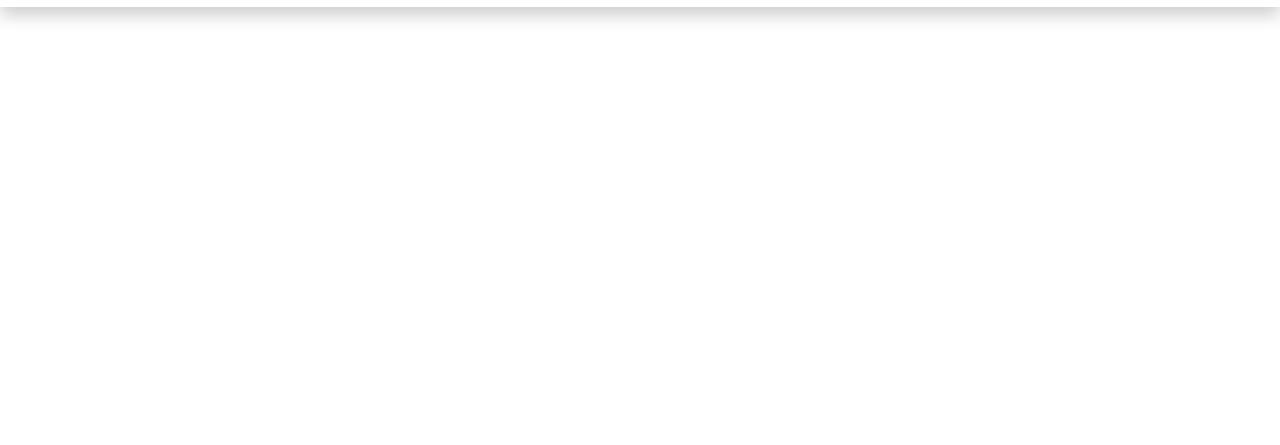
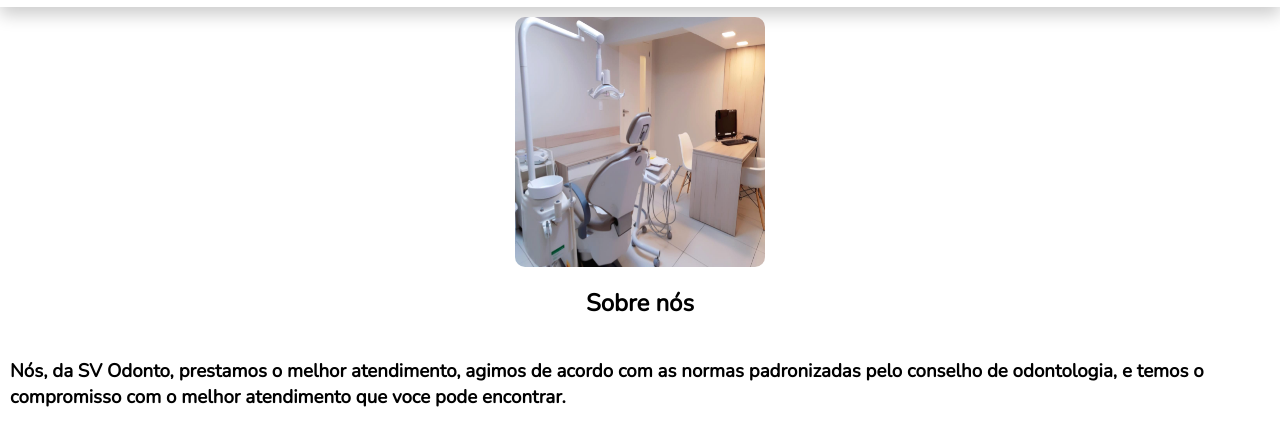
Before and after one commit to LukeRocha/svclinic, a website: page newindex.html in a window 1280 px wide. Shown: the part 99-544 px from the top of the page. Drawn offline with nearby package versions, Linux system fonts and the light colour scheme.

Commit message:
Finish presentation design

```diff
--- a/newindex.html
+++ b/newindex.html
@@ -36,6 +36,26 @@
   </div>
 </div>
 
+<div class="presentation container">
+<img src="/resources/img/dente.jpg" alt="">
+<h2>Sobre nós</h2>
+<h3>Nós, da SV Odonto, prestamos o melhor atendimento, agimos de acordo com as normas
+  padronizadas
+  pelo conselho de odontologia, e temos o compromisso com o melhor atendimento que voce pode encontrar.</h3>
+</div>
+
+
+
+
+
+
+
+
+
+
+
+
+
 
 
 
--- a/newstyle.css
+++ b/newstyle.css
@@ -39,3 +39,17 @@ a {
   color: white;
   padding: 5px;
 }
+
+.presentation {
+  display: flex;
+  flex-direction: column;
+  align-items: center;
+}
+
+.presentation img {
+  height: 250px;
+  width: 250px;
+  overflow: hidden;
+  border-radius: 10px;
+
+}
```
